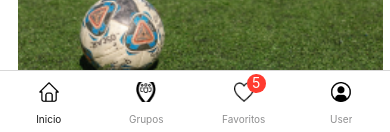
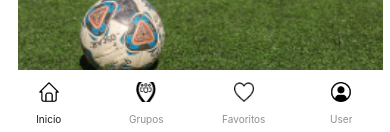
Before and after one commit to makloster/NoCountry-StayUp, a React Native app in the folder Front/mobile/: screen /HomeScreen in a window 390 px wide. Shown: the part 709-841 px from the top of the page. Built offline with nearby package versions, Linux system fonts and the light colour scheme.

Commit message:
remove border home bar, badge favs

```diff
--- a/Front/mobile/navigation/Tabs/BottomTabs.js
+++ b/Front/mobile/navigation/Tabs/BottomTabs.js
@@ -14,7 +14,8 @@ import { StackLocalScreens } from "../Stacks/StackLocalScreens";
 const Tab = createBottomTabNavigator();
 
 export const BottomTabs = () => {
-	const { dark, backTheme, textTheme } = useContext(ThemeContext);
+	const { dark, backTheme, textTheme, notBackTheme } =
+		useContext(ThemeContext);
 
 	return (
 		<Tab.Navigator
@@ -25,6 +26,8 @@ export const BottomTabs = () => {
 					height: 65,
 					paddingBottom: 10,
 					backgroundColor: backTheme,
+					borderTopWidth: 0,
+					elevation: 0,
 				},
 			}}>
 			<Tab.Screen
@@ -69,8 +72,14 @@ export const BottomTabs = () => {
 							style={tabBarStyles.icons}
 						/>
 					),
-					tabBarBadge: 5,
 					headerShown: false,
+					headerBackTitleVisible: true,
+					headerTransparent: true,
+					headerTintColor: notBackTheme,
+					headerTitleAlign: "center",
+					headerStyle: {
+						backgroundColor: backTheme,
+					},
 				}}
 			/>
 			<Tab.Screen
```
